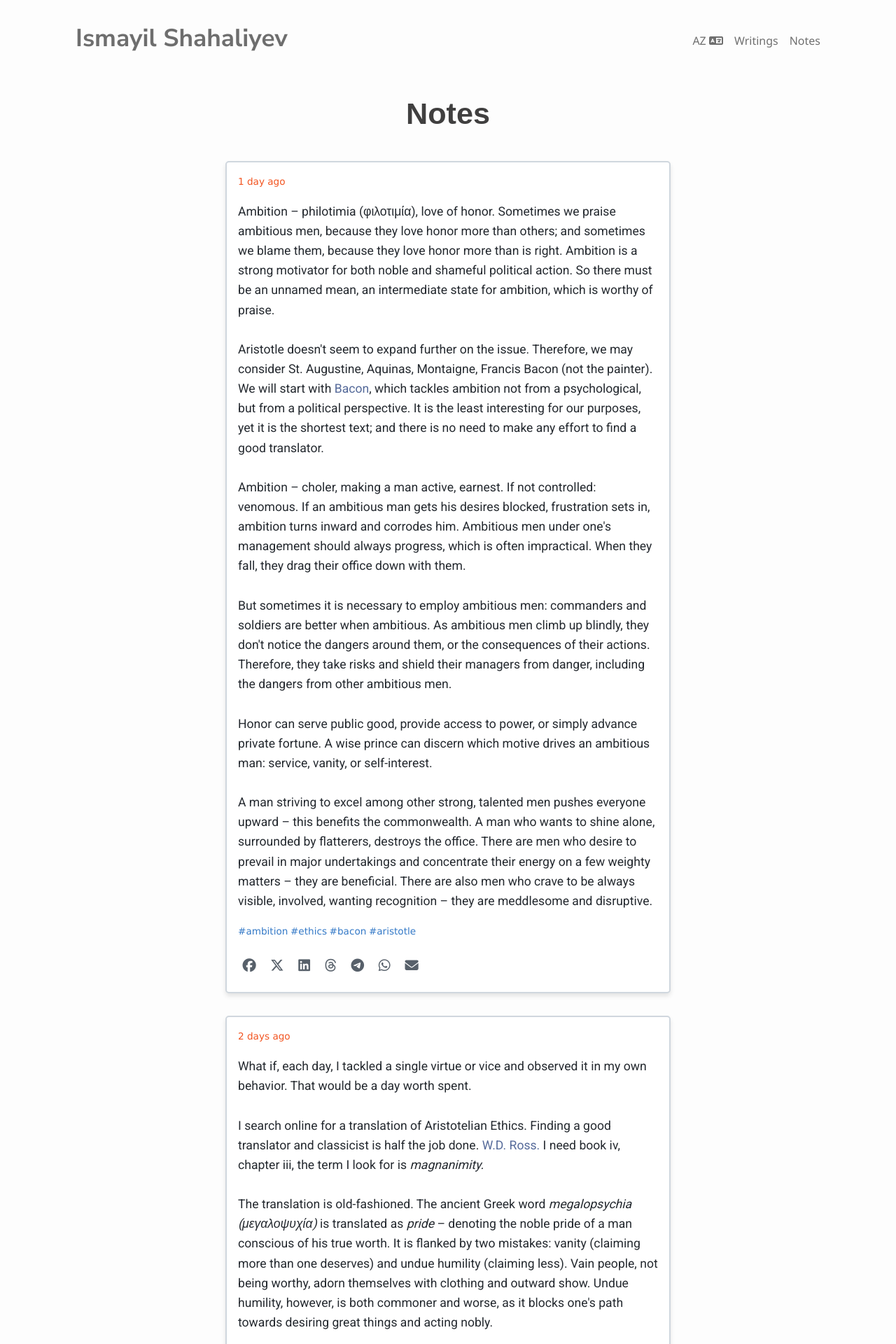
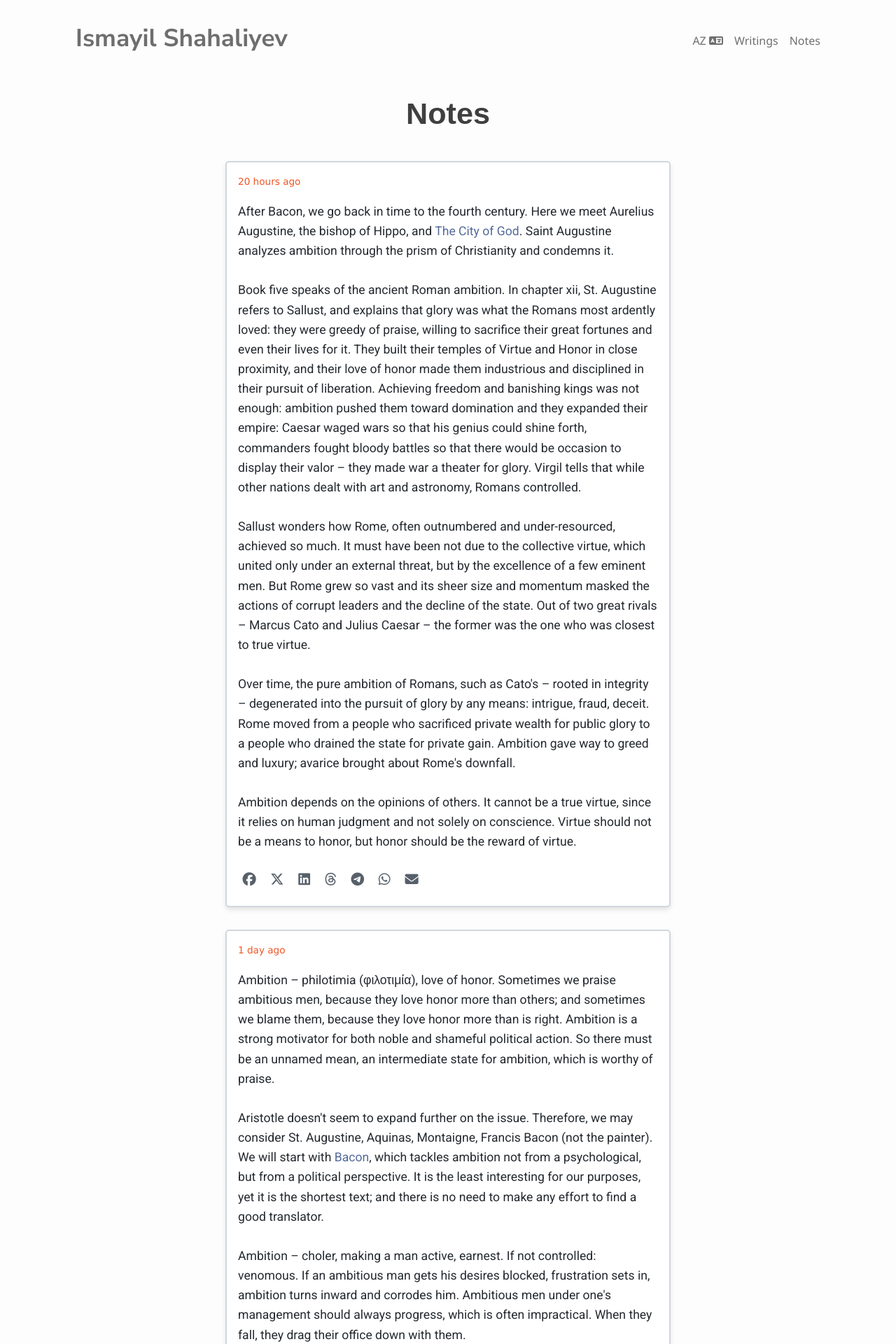
Before and after one commit to shahaliyev/shahaliyev.github.io, a Jekyll site: the page built from notes.html, in a window 1280 px wide. Shown: the top 1920 px of the page at 70% size. Built offline with Jekyll 4.4.1, drawn with Linux system fonts in a browser that asks for light colours; nearby versions of some CDN libraries; some of the changed text lies outside the part shown.

Commit message:
note augustine-1

```diff
--- a/notes.html
+++ b/notes.html
@@ -15,6 +15,20 @@ layout: default
 </style>
 
 <article>
+      {%
+      include note.html
+      date="Aug 28, 2025, 01:58 AM"
+      content="After Bacon, we go back in time to the fourth century. Here we meet Aurelius Augustine, the bishop of Hippo, and <a href='https://www.gutenberg.org/files/45304/45304-h/45304-h.htm'>The City of God</a>. Saint Augustine analyzes ambition through the prism of Christianity and condemns it.
+      <br><br>
+      Book five speaks of the ancient Roman ambition. In chapter xii, St. Augustine refers to Sallust, and explains that glory was what the Romans most ardently loved: they were greedy of praise, willing to sacrifice their great fortunes and even their lives for it. They built their temples of Virtue and Honor in close proximity, and their love of honor made them industrious and disciplined in their pursuit of liberation. Achieving freedom and banishing kings was not enough: ambition pushed them toward domination and they expanded their empire: Caesar waged wars so that his genius could shine forth, commanders fought bloody battles so that there would be occasion to display their valor &ndash; they made war a theater for glory. Virgil tells that while other nations dealt with art and astronomy, Romans controlled.
+      <br><br>
+      Sallust wonders how Rome, often outnumbered and under-resourced, achieved so much. It must have been not due to the collective virtue, which united only under an external threat, but by the excellence of a few eminent men. But Rome grew so vast and its sheer size and momentum masked the actions of corrupt leaders and the decline of the state. Out of two great rivals &ndash; Marcus Cato and Julius Caesar &ndash; the former was the one who was closest to true virtue.
+      <br><br>
+      Over time, the pure ambition of Romans, such as Cato's &ndash; rooted in integrity &ndash; degenerated into the pursuit of glory by any means: intrigue, fraud, deceit. Rome moved from a people who sacrificed private wealth for public glory to a people who drained the state for private gain. Ambition gave way to greed and luxury; avarice brought about Rome's downfall.
+      <br><br>
+      Ambition depends on the opinions of others. It cannot be a true virtue, since it relies on human judgment and not solely on conscience. Virtue should not be a means to honor, but honor should be the reward of virtue.
+      "
+      %}
       {%
       include note.html
       date="Aug 27, 2025, 01:47 AM"
@@ -39,7 +53,7 @@ layout: default
       <br><br>
       I search online for a translation of Aristotelian Ethics. Finding a good translator and classicist is half the job done. <a href='https://classics.mit.edu/Aristotle/nicomachaen.html'>W.D. Ross.</a> I need book iv,  chapter iii, the term I look for is <em>magnanimity.</em>
       <br></br>
-      The translation is old-fashioned. The ancient Greek word <em>megalopsychia (μεγαλοψυχία)</em> is translated as <em>pride</em> &ndash; denoting the noble pride of a man conscious of his true worth. It is flanked by two mistakes: vanity (claiming more than one deserves) and undue humility (claiming less). Vain people, not being worthy, adorn themselves with clothing and outward show. Undue humility, however, is both commoner and worse, as it blocks one's path towards desiring great things and acting nobly.
+      The translation is old-fashioned. The ancient Greek word <em>megalopsychia (μεγαλοψυχία)</em> is translated as <em>pride</em> &ndash; denoting the noble pride of a man conscious of his true worth. It is flanked by two mistakes: vanity (claiming more than one deserves) and undue humility (claiming less). Vain people, not being worthy, adorn themselves with clothing and outward show. Undue humility, however, is both commoner and worse, as it blocks one's path toward desiring great things and acting nobly.
 
       <br><br>
       Magnanimity is a mean, not in size, but in accuracy. One must look back and list down his achievements and responsibilities, and claim them without inflation or minimization. One must look around and notice who is honoring him and for what. Recognition from the competent for substantial deeds is to be valued, applause for trifles is to be ignored.
@@ -116,7 +130,7 @@ layout: default
    {%
       include note.html
       date="Aug 22, 2025, 13:19 AM"
-      content="There are a few blogs I find useful and visit occasionally. Below is my curated list sorted alphabetically. Blogs may be active or dormant. I may be biased towards computer science. I may dislike and be against the ideas in some of their writings:
+      content="There are a few blogs I find useful and visit occasionally. Below is my curated list sorted alphabetically. Blogs may be active or dormant. I may be biased toward computer science. I may dislike and be against the ideas in some of their writings:
       <ul>
          <li><a href='https://karpathy.bearblog.dev/blog/'>andrej karpathy</a></li>
          <li><a href='https://bartoszmilewski.com/'>bartosz milewski</a></li>
```
Also changed, not shown: _posts/2023-08-13-translation.md (deleted, +0 -20 lines).
